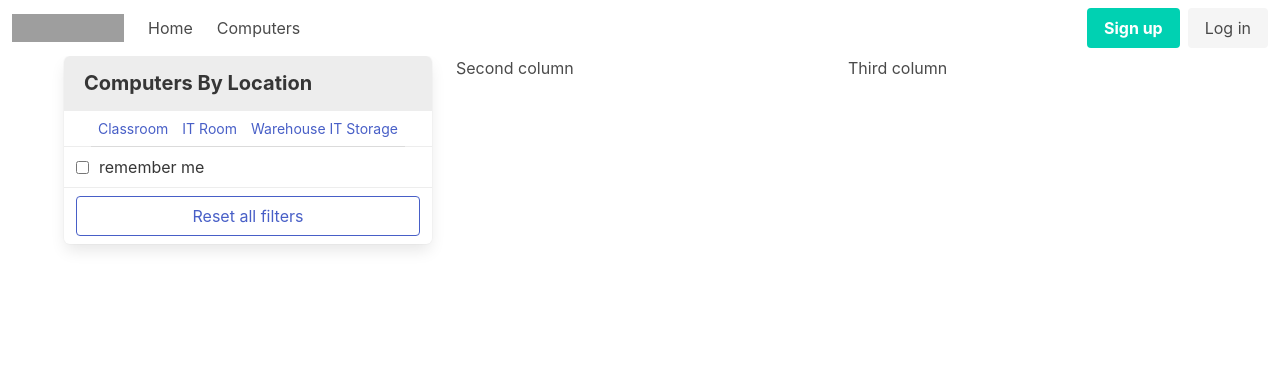
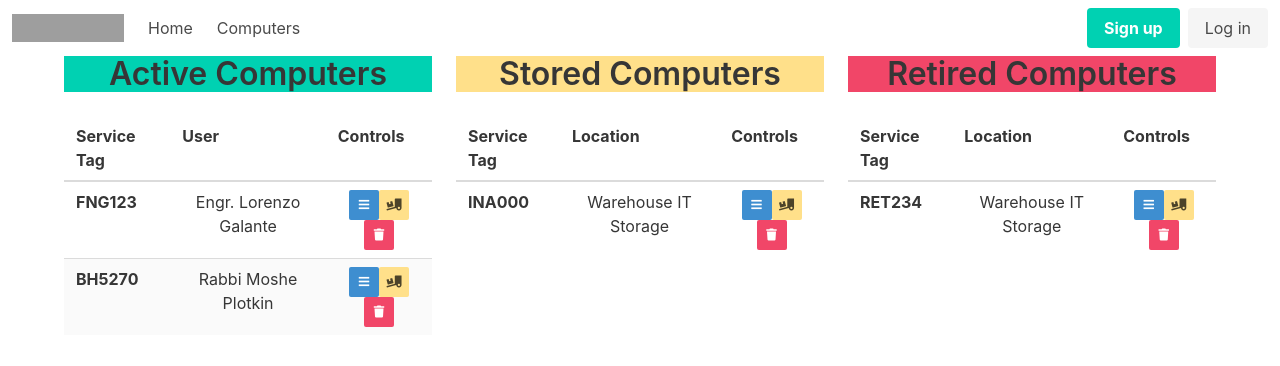
Before and after one commit to galantelorenzo97/CMOS, a Vue app in the folder client/: page /computers in a window 1280 px wide. Shown: the top 366 px of the page. Built offline with nearby package versions, Linux system fonts and the light colour scheme; grey boxes are pictures that could not be loaded.

Commit message:
Revised Computers Page Completely; Need to add functionality

```diff
--- a/client/package.json
+++ b/client/package.json
@@ -9,6 +9,7 @@
   "dependencies": {
     "@fortawesome/fontawesome-free": "^5.12.1",
     "bulma": "^0.8.0",
+    "bulma-tooltip": "^3.0.2",
     "core-js": "^3.6.4",
     "vue": "^2.6.11",
     "vue-router": "^3.1.5"
--- a/client/src/components/Computer_Panel.vue
+++ b/client/src/components/Computer_Panel.vue
@@ -17,7 +17,7 @@
         @click="getComputersByLocation()"
       >{{location}}</a>
     </p>
-    <a class="panel-block" v-for="(computer, index) in currentWorkingComputerList" :key="computer.Service_Tag">
+    <a class="panel-block" v-for="(computer) in currentWorkingComputerList" :key="computer.Service_Tag">
       <span class="panel-icon">
         <i class="fas fa-desktop" aria-hidden="true"></i>
       </span>
@@ -72,7 +72,7 @@ import {
 } from "../models/Computers";
 import { Locations } from "../models/Locations";
 
-const currentWorkingComputerList = [];
+let currentWorkingComputerList = [];
 const currentLocation = Locations[2];
 
 export default {
@@ -84,7 +84,8 @@ export default {
   }),
   methods: {
     getComputersByLocation() {
-      currentWorkingComputerList.push(getComputersByLocation(currentLocation));
+      currentWorkingComputerList = getComputersByLocation(currentLocation);
+      console.log(currentWorkingComputerList);
     }
   }
 };
--- /dev/null
+++ b/client/src/components/Control_Icons.vue
@@ -0,0 +1,29 @@
+<template>
+  <section class="container">
+        <button class="button is-info is-small">
+            <span class="icon">
+                <i class="fas fa-bars" aria-hidden="true"></i>
+            </span>
+        </button>
+        <button class="button is-warning is-small">
+            <span class="icon">
+                <i class="fas fa-truck-loading" aria-hidden="true"></i>
+            </span>
+        </button>
+        <button class="button is-danger is-small">
+            <span class="icon">
+                <i class="fas fa-trash" aria-hidden="true"></i>
+            </span>
+        </button>
+  </section>
+</template>
+
+<script>
+export default {
+
+}
+</script>
+
+<style>
+
+</style>
--- a/client/src/models/Computers.js
+++ b/client/src/models/Computers.js
@@ -4,32 +4,29 @@
  */
 import {Locations} from './Locations';
 
-const Computer_Inventory = [
+export const Computer_Inventory = {
+    "Active":[
     {
         Service_Tag: "FNG123",
         Assigned_User: "Engr. Lorenzo Galante",
-        Location: Locations[1],
-        Status: 1
+        Location: Locations[1]
     },
     {
         Service_Tag: "BH5270",
         Assigned_User: "Rabbi Moshe Plotkin",
-        Location: Locations[0],
-        Status: 1
-    },
-    {
+        Location: Locations[0]
+    }],
+    "Retired":[{
         Service_Tag: "RET234",
         Assigned_User: "",
-        Location: Locations[2],
-        Status: -1
-    },
-    {
+        Location: Locations[2]
+    }],
+    "Inactive":[{
         Service_Tag: "INA000",
         Assigned_User: "",
-        Location: Locations[2],
-        Status: 0
-    }
-];
+        Location: Locations[2]
+    }]
+};
 
 //returns a whole computer based on the service tag
 export function getComputer(service_tag)
@@ -60,20 +57,3 @@ export function getComputersByLocation(location)
 
     return computer_list;
 }
-
-//puts the computer status in human terms
-export function verbalizeStatus(computer)
-{
-    if (computer.Status == 0)
-    {
-        return "Inactive";
-    }
-    else if (computer.Status == 1)
-    {
-        return "Active";
-    }
-    else
-    {
-        return "Retired";
-    }
-}
--- a/client/src/models/Users.js
+++ b/client/src/models/Users.js
@@ -5,7 +5,10 @@
 const Users =
 [
     {
-        Name: "Lorenzo", Password: "SamplePassword", Email: "galantel1@hawkmail.newpaltz.edu"
+        Name: "Lorenzo",
+        Password: "SamplePassword",
+        Email: "galantel1@hawkmail.newpaltz.edu",
+        Admin: 1
     },
 ];
 
--- a/client/src/views/Computers.vue
+++ b/client/src/views/Computers.vue
@@ -1,29 +1,80 @@
 <template>
   <section class="container">
-
-    <div class="columns">
+    <div class="columns has-text-centered">
         <div class="column">
-            <compPanel></compPanel>
+            <h1 class="title has-background-primary">Active Computers</h1>
+            <table class="table is-striped is-hoverable">
+                <thead>
+                    <th> Service Tag </th>
+                    <th> User </th>
+                    <th> Controls </th>
+                </thead>
+                <tbody>
+                    <tr v-for="(computerlist) in active_CI" :key=computerlist.Service_Tag>
+                        <th> {{computerlist.Service_Tag}} </th>
+                        <td> {{computerlist.Assigned_User}}</td>
+                        <td> <controlIcons></controlIcons> </td>
+                    </tr>
+                </tbody>
+            </table>
         </div>
         <div class="column">
-            Second column
+            <h1 class="title has-background-warning">Stored Computers</h1>
+            <table class="table is-striped is-hoverable">
+                <thead>
+                    <th> Service Tag </th>
+                    <th> Location </th>
+                    <th> Controls </th>
+                </thead>
+                <tbody>
+                    <tr v-for="(storedmachine) in stored_CI" :key=storedmachine.Service_Tag>
+                        <th> {{storedmachine.Service_Tag}} </th>
+                        <td> {{storedmachine.Location}}</td>
+                        <td> <controlIcons></controlIcons> </td>
+                    </tr>
+                </tbody>
+            </table>
         </div>
         <div class="column">
-            Third column
+            <h1 class="title has-background-danger">Retired Computers</h1>
+            <table class="table is-striped is-hoverable">
+                <thead>
+                    <th> Service Tag </th>
+                    <th> Location </th>
+                    <th> Controls </th>
+                </thead>
+                <tbody>
+                    <tr v-for="(retiredmachine) in retired_CI"  :key=retiredmachine.Service_Tag >
+                        <th> {{retiredmachine.Service_Tag}} </th>
+                        <td> {{retiredmachine.Location}} </td>
+                        <td> <controlIcons></controlIcons> </td>
+                    </tr>
+                </tbody>
+            </table>
         </div>
     </div>
   </section>
 </template>
 
 <script>
-/* import { getComputer, getComputerIndex, verbalizeStatus } from "../models/Computers";*/
+import { Computer_Inventory } from "../models/Computers";
 
-import compPanel from "@/components/Computer_Panel.vue";
+/*import compPanel from "@/components/Computer_Panel.vue";*/
+import controlIcons from "@/components/Control_Icons.vue";
 
+const active_CI = Computer_Inventory.Active;
+const stored_CI = Computer_Inventory.Inactive;
+const retired_CI = Computer_Inventory.Retired;
 
 export default {
+    data: () => ({
+        Computer_Inventory,
+        active_CI,
+        stored_CI,
+        retired_CI
+    }),
     components: {
-        compPanel
+        controlIcons
     }
 }
 </script>
```
Also changed, not shown: 1 other file (tests, documents, lock files or other folders).
